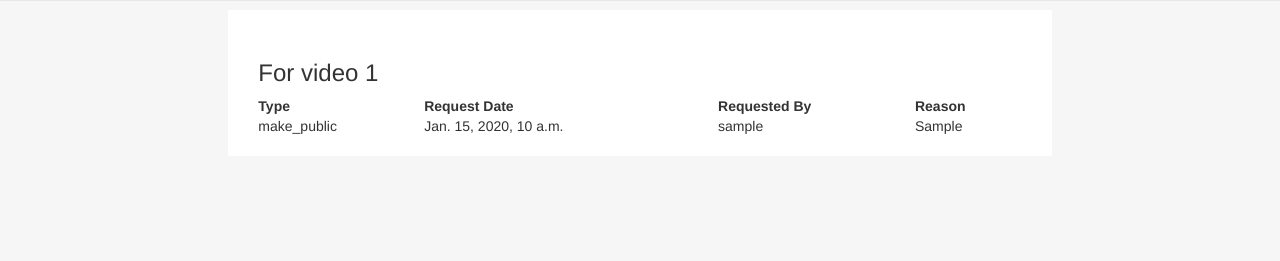
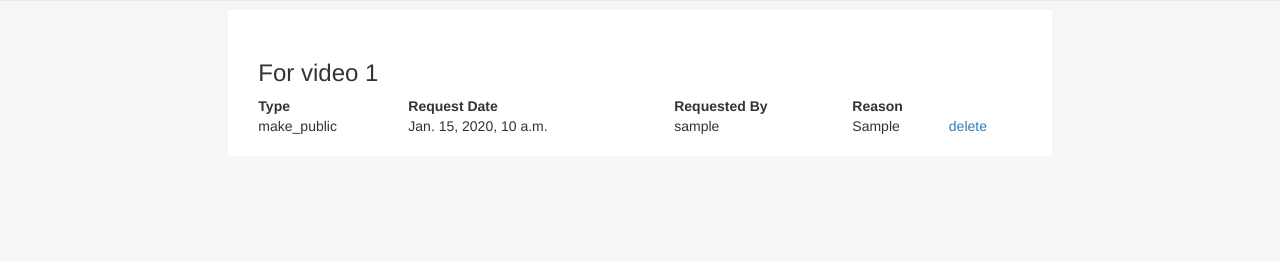
Before and after one commit to Yuankun-Li/PBWC-VideoManagement, a Django app: page /retrieve_requests in a window 1280 px wide. Shown: the part 50-311 px from the top of the page. Run offline with Django 3.2, Linux system fonts and the light colour scheme; a user stored in the database is signed in; tables that the repository leaves empty hold one stand-in row (values such as "Sample post"); parts of the project's set-up code (start-up, migrations or seed data) failed here and were passed over; some libraries are stand-ins or nearby versions.

Commit message:
add delete request

```diff
--- a/videomanagement/templates/videomanagement/retrieve_requests.html
+++ b/videomanagement/templates/videomanagement/retrieve_requests.html
@@ -36,6 +36,7 @@
 	      	  	  	<td>{{request.request_date}}</td>
 	      	  	  	<td>{{request.user.username}}</td>
 	      	  	  	<td>{{request.reasoning}}</td>
+	      	  	  	<td><a href="{% url 'delete_request' request.request_id %}">delete</a></td>
 	      	  	  </tr>
 				  {% endfor %}
 			  </table>
--- a/videomanagement/urls.py
+++ b/videomanagement/urls.py
@@ -23,5 +23,6 @@ urlpatterns = [
 	url(r'^get_video/(?P<video_id>\d+)/$', video_views.get_video, name='get_video'),
 	url(r'^create_request/(?P<video_id>\d+)/$', video_views.create_request, name='create_request'),
 	url(r'^retrieve_requests$', video_views.retrieve_requests, name='retrieve_requests'),
+	url(r'^delete_request/(?P<request_id>\d+)/$', video_views.delete_request, name='delete_request'),
 	url(r'^committee_videos$', video_views.committee_retrieve, name='committee_retrieve'),
 ]+ static(settings.STATIC_URL, document_root=settings.STATIC_ROOT)
--- a/videomanagement/views/request_management_views.py
+++ b/videomanagement/views/request_management_views.py
@@ -1,6 +1,7 @@
 from videomanagement.models import Request
 from django.contrib.auth.decorators import login_required, user_passes_test
 from django.shortcuts import render, redirect, get_object_or_404
+from django.core.urlresolvers import reverse
 
 from videomanagement.forms import *
 from videomanagement.models import *
@@ -50,3 +51,13 @@ def retrieve_requests(request):
 
     # For test purpose, render might need to changed
     return render(request, 'videomanagement/retrieve_requests.html', context)
+
+# delete a Request
+@login_required
+def delete_request(request, request_id):
+    # get the request to delete
+    req = get_object_or_404(Request, request_id=request_id)
+    context = {}
+
+    req.delete()
+    return redirect(reverse('retrieve_requests'))
```
